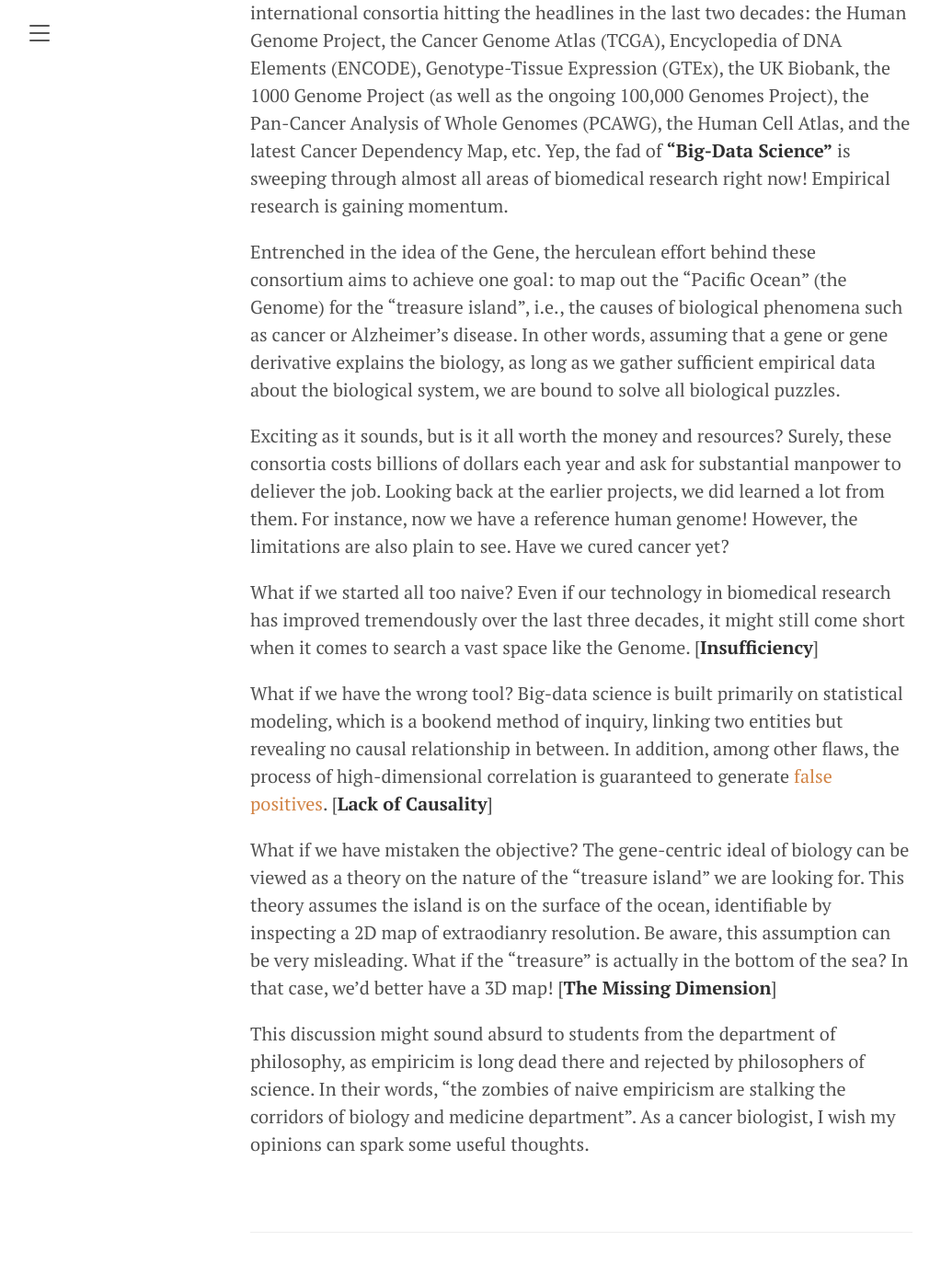
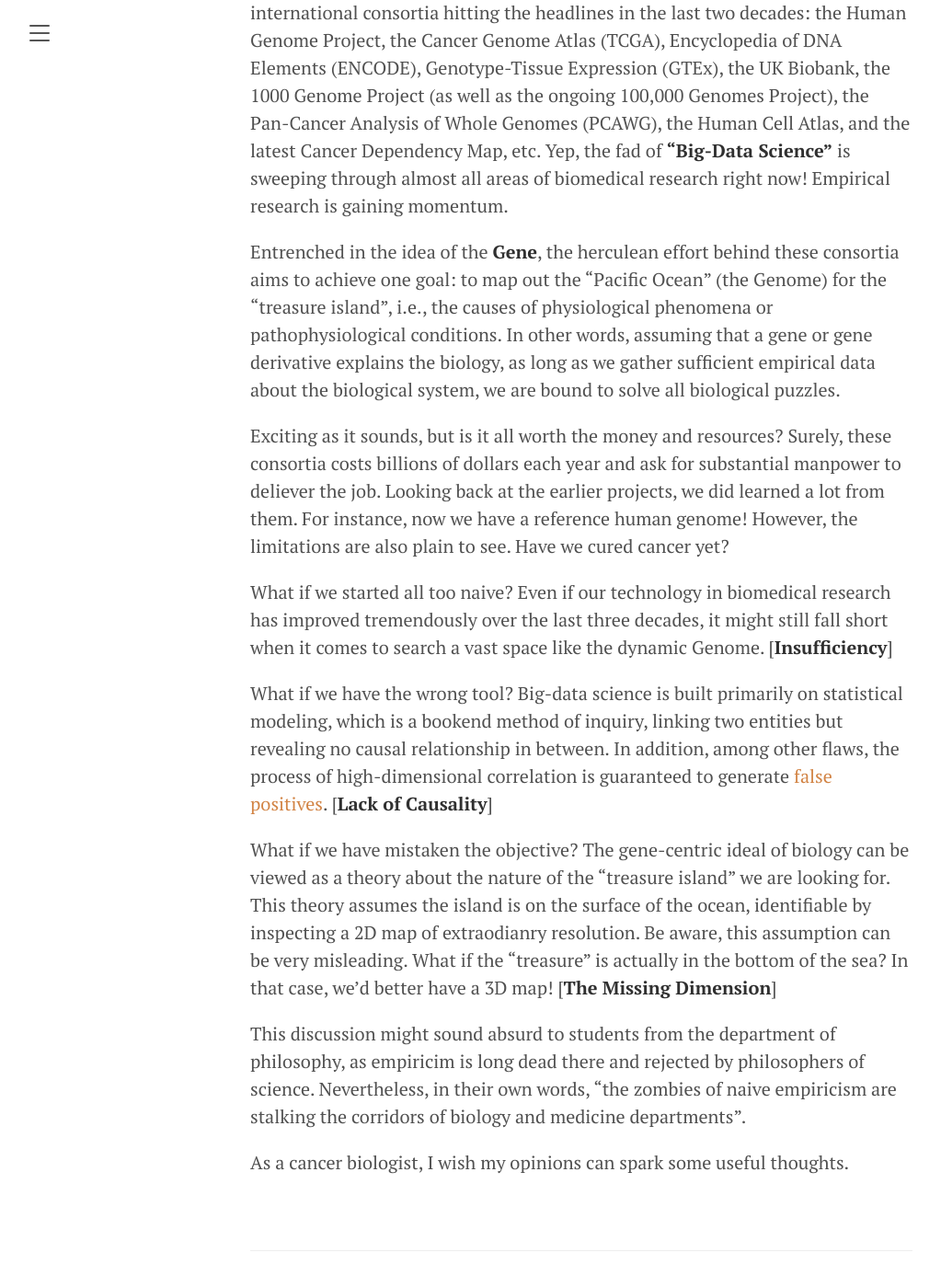
Before and after one commit to ivyxiong/SciBlogs, a Jekyll site: the page built from _posts/2021-02-03-debate.md, in a window 1280 px wide and 1400 px high, scrolled down 723 px. Shown: the whole window at 92% size, without its empty margins (8-1031 px from the left). Built offline with Jekyll 4.4.1, drawn with Linux system fonts in a browser that asks for light colours; some of the changed text lies outside the part shown.

Commit message:
Add files via upload

```diff
--- a/_posts/2021-02-03-debate.md
+++ b/_posts/2021-02-03-debate.md
@@ -5,18 +5,20 @@ title: "Hypothesis- or data-driven research?"
 
 Hello everybody, today marks the start of the spring according to the Chinese Lunar calendar. What a great day to celebrate the commencement of a new season! I wish you are seeing the changes all around you already.
 
-Before we start, let's consider a hypothetical scenario: now we're on a mission to locate a lost treasure island somewhere in the the Pacific. Some propose to send fleets to every corner of the ocean. *"As long as we cover the region well, we will find it in the end..."* Others maintain that we'd better gather some high-quality intelligence on where about the island might be first, then target on selected areas for in-depth search. As the chief of the mission, which strategy would you rather have? Maybe, you should at least get hold of a map!
+Before we start, let's consider a hypothetical scenario: we're on a mission to locate a treasure island somewhere in the the Pacific. Some propose to send fleets to every corner of the ocean. *"As long as we cover the region well, we will find it in the end..."* Others maintain that we'd better gather some high-quality intelligence on where about the island might be first, then target on selected areas for in-depth search. As the chief of the mission, which strategy would you rather have? Maybe, you should at least get hold of a map!
 
 Yes, you guessed right! Today, we are going to have a discussion on the two schools of thought concerning strategy to biomedical research: the rational/hypothesis-driven approach and the increasingly popular empirical/data-driven approach. To many, rational design in research might seem old-fashioned or even obsolete nowadays, if you think about all the international consortia hitting the headlines in the last two decades: the Human Genome Project, the Cancer Genome Atlas (TCGA), Encyclopedia of DNA Elements (ENCODE), Genotype-Tissue Expression (GTEx), the UK Biobank, the 1000 Genome Project (as well as the ongoing 100,000 Genomes Project), the Pan-Cancer Analysis of Whole Genomes (PCAWG), the Human Cell Atlas, and the latest Cancer Dependency Map, etc. Yep, the fad of **"Big-Data Science"** is sweeping through almost all areas of biomedical research right now! Empirical research is gaining momentum.
 
-Entrenched in the idea of the Gene, the herculean effort behind these consortium aims to achieve one goal: to map out the "Pacific Ocean" (the Genome) for the "treasure island", i.e., the causes of biological phenomena such as cancer or Alzheimer's disease. In other words, assuming that a gene or gene derivative explains the biology, as long as we gather sufficient empirical data about the biological system, we are bound to solve all biological puzzles.
+Entrenched in the idea of the **Gene**, the herculean effort behind these consortia aims to achieve one goal: to map out the "Pacific Ocean" (the Genome) for the "treasure island", i.e., the causes of physiological phenomena or pathophysiological conditions. In other words, assuming that a gene or gene derivative explains the biology, as long as we gather sufficient empirical data about the biological system, we are bound to solve all biological puzzles.
 
 Exciting as it sounds, but is it all worth the money and resources? Surely, these consortia costs billions of dollars each year and ask for substantial manpower to deliever the job. Looking back at the earlier projects, we did learned a lot from them. For instance, now we have a reference human genome! However, the limitations are also plain to see. Have we cured cancer yet?
 
-What if we started all too naive? Even if our technology in biomedical research has improved tremendously over the last three decades, it might still come short when it comes to search a vast space like the Genome. [**Insufficiency**]
+What if we started all too naive? Even if our technology in biomedical research has improved tremendously over the last three decades, it might still fall short when it comes to search a vast space like the dynamic Genome. [**Insufficiency**]
 
 What if we have the wrong tool? Big-data science is built primarily on statistical modeling, which is a bookend method of inquiry, linking two entities but revealing no causal relationship in between. In addition, among other flaws, the process of high-dimensional correlation is guaranteed to generate [false positives](http://tylervigen.com/spurious-correlations). [**Lack of Causality**]
 
-What if we have mistaken the objective? The gene-centric ideal of biology can be viewed as a theory on the nature of the "treasure island" we are looking for. This theory assumes the island is on the surface of the ocean, identifiable by inspecting a 2D map of extraodianry resolution. Be aware, this assumption can be very misleading. What if the "treasure" is actually in the bottom of the sea? In that case, we'd better have a 3D map! [**The Missing Dimension**]
+What if we have mistaken the objective? The gene-centric ideal of biology can be viewed as a theory about the nature of the "treasure island" we are looking for. This theory assumes the island is on the surface of the ocean, identifiable by inspecting a 2D map of extraodianry resolution. Be aware, this assumption can be very misleading. What if the "treasure" is actually in the bottom of the sea? In that case, we'd better have a 3D map! [**The Missing Dimension**]
 
-This discussion might sound absurd to students from the department of philosophy, as empiricim is long dead there and rejected by philosophers of science. In their words, "the zombies of naive empiricism are stalking the corridors of biology and medicine department". As a cancer biologist, I wish my opinions can spark some useful thoughts.
+This discussion might sound absurd to students from the department of philosophy, as empiricim is long dead there and rejected by philosophers of science. Nevertheless, in their own words, "the zombies of naive empiricism are stalking the corridors of biology and medicine departments".
+
+As a cancer biologist, I wish my opinions can spark some useful thoughts.
```
